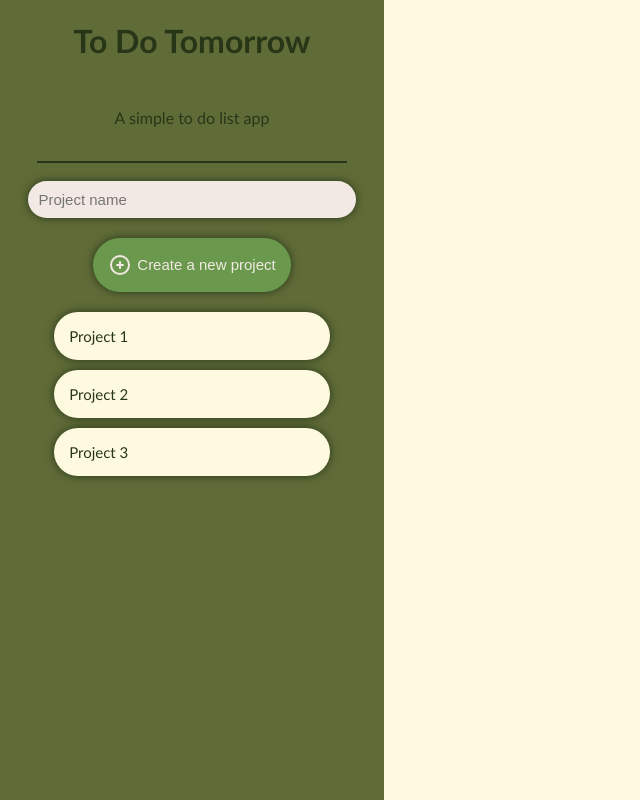
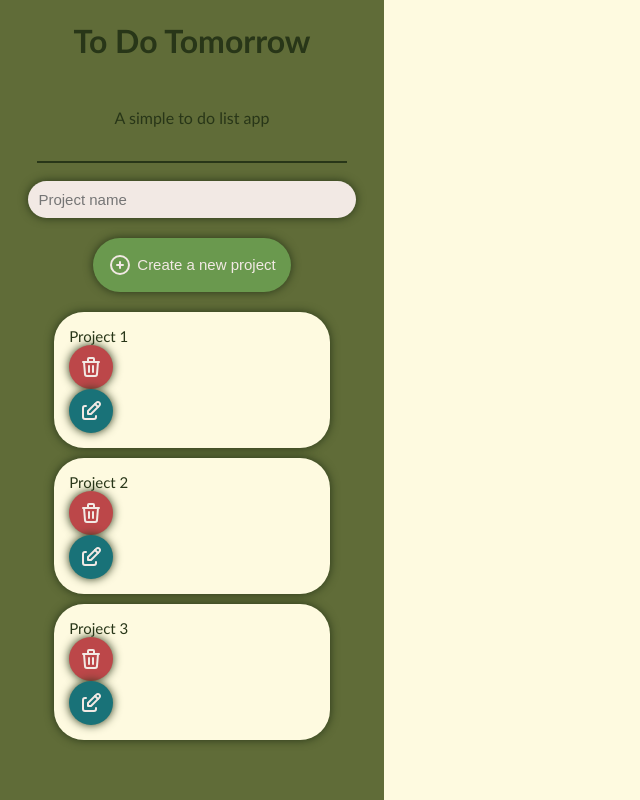
Before and after one commit to omar15hr/ToDoTomorrow, a React (Vite) app: page / in a window 1280 px wide. Shown: the whole page, without its empty margins (0-640 px from the left). Built offline with nearby package versions, Linux system fonts and the light colour scheme.

Commit message:
Reducer con el eliminar por id listo para el projecto

```diff
--- a/src/components/ProjectsList.tsx
+++ b/src/components/ProjectsList.tsx
@@ -1,45 +1,61 @@
-
-
-const projects: {
-  id: string,
-  name: string
-}[] = [
-  {
-    id: "1",
-    name: "Project 1",
-  },
-  {
-    id: "2",
-    name: "Project 2",
-  },
-  {
-    id: "3",
-    name: "Project 3",
-  }
-];
+import { useAppDispatch, useAppSelector } from "../hooks/store";
+import { deleteProjectById, ProjectId } from "../store/projects/projectsSlice";
 
 export function ProjectsList() {
+  const projects = useAppSelector((state) => state.projects);
+  const dispatch = useAppDispatch();
 
+  const handleDeleteProject = (id: ProjectId) => {
+    dispatch(deleteProjectById(id));
+  };
 
   return (
     <div className="project-ul">
-        {
-          projects.map((project) => (
-            <div
-              key={project.id}
-              className="project-item"
+      {projects.map((item) => (
+        <div key={item.id} className="project-item">
+          {item.name}
+          <button onClick={() => handleDeleteProject(item.id)} className="delete-project-button">
+            <svg
+              xmlns="http://www.w3.org/2000/svg"
+              width="24"
+              height="24"
+              viewBox="0 0 24 24"
+              fill="none"
+              stroke="currentColor"
+              strokeWidth="2"
+              strokeLinecap="round"
+              strokeLinejoin="round"
+              className="icon icon-tabler icons-tabler-outline icon-tabler-trash"
             >
-              {project.name}
-            </div>
-          ))
-        }
+              <path stroke="none" d="M0 0h24v24H0z" fill="none" />
+              <path d="M4 7l16 0" />
+              <path d="M10 11l0 6" />
+              <path d="M14 11l0 6" />
+              <path d="M5 7l1 12a2 2 0 0 0 2 2h8a2 2 0 0 0 2 -2l1 -12" />
+              <path d="M9 7v-3a1 1 0 0 1 1 -1h4a1 1 0 0 1 1 1v3" />
+            </svg>
+          </button>
+          <button className="update-project-button">
+            <svg
+              xmlns="http://www.w3.org/2000/svg"
+              width="24"
+              height="24"
+              viewBox="0 0 24 24"
+              fill="none"
+              stroke="currentColor"
+              strokeWidth="2"
+              strokeLinecap="round"
+              strokeLinejoin="round"
+              className="icon icon-tabler icons-tabler-outline icon-tabler-edit"
+            >
+              <path stroke="none" d="M0 0h24v24H0z" fill="none" />
+              <path d="M7 7h-1a2 2 0 0 0 -2 2v9a2 2 0 0 0 2 2h9a2 2 0 0 0 2 -2v-1" />
+              <path d="M20.385 6.585a2.1 2.1 0 0 0 -2.97 -2.97l-8.415 8.385v3h3l8.385 -8.415z" />
+              <path d="M16 5l3 3" />
+            </svg>
+          </button>
+        </div>
+      ))}
     </div>
-  )
+  );
 }
-
-// <button
-//         className="delete-project-button"><svg  xmlns="http://www.w3.org/2000/svg"  width="24"  height="24"  viewBox="0 0 24 24"  fill="none"  stroke="currentColor"  stroke-width="2"  stroke-linecap="round"  stroke-linejoin="round"  className="icon icon-tabler icons-tabler-outline icon-tabler-trash"><path stroke="none" d="M0 0h24v24H0z" fill="none"/><path d="M4 7l16 0" /><path d="M10 11l0 6" /><path d="M14 11l0 6" /><path d="M5 7l1 12a2 2 0 0 0 2 2h8a2 2 0 0 0 2 -2l1 -12" /><path d="M9 7v-3a1 1 0 0 1 1 -1h4a1 1 0 0 1 1 1v3" /></svg>
-//       </button>
-//       <button
-//         className="update-project-button"><svg  xmlns="http://www.w3.org/2000/svg"  width="24"  height="24"  viewBox="0 0 24 24"  fill="none"  stroke="currentColor"  stroke-width="2"  stroke-linecap="round"  stroke-linejoin="round"  className="icon icon-tabler icons-tabler-outline icon-tabler-edit"><path stroke="none" d="M0 0h24v24H0z" fill="none"/><path d="M7 7h-1a2 2 0 0 0 -2 2v9a2 2 0 0 0 2 2h9a2 2 0 0 0 2 -2v-1" /><path d="M20.385 6.585a2.1 2.1 0 0 0 -2.97 -2.97l-8.415 8.385v3h3l8.385 -8.415z" /><path d="M16 5l3 3" /></svg>
-//       </button>
--- a/src/components/Sidebar.tsx
+++ b/src/components/Sidebar.tsx
@@ -26,7 +26,7 @@ export function Sidebar() {
         <button
           className="create-project-button"
         >
-          <svg  xmlns="http://www.w3.org/2000/svg"  width="24"  height="24"  viewBox="0 0 24 24"  fill="none"  stroke="currentColor"  stroke-width="2"  stroke-linecap="round"  stroke-linejoin="round"  className="icon icon-tabler icons-tabler-outline icon-tabler-circle-plus"><path stroke="none" d="M0 0h24v24H0z" fill="none"/><path d="M3 12a9 9 0 1 0 18 0a9 9 0 0 0 -18 0" /><path d="M9 12h6" /><path d="M12 9v6" /></svg>
+          <svg  xmlns="http://www.w3.org/2000/svg"  width="24"  height="24"  viewBox="0 0 24 24"  fill="none"  stroke="currentColor"  strokeWidth="2"  strokeLinecap="round"  strokeLinejoin="round"  className="icon icon-tabler icons-tabler-outline icon-tabler-circle-plus"><path stroke="none" d="M0 0h24v24H0z" fill="none"/><path d="M3 12a9 9 0 1 0 18 0a9 9 0 0 0 -18 0" /><path d="M9 12h6" /><path d="M12 9v6" /></svg>
           Create a new project
         </button>
 
--- a/src/store/index.ts
+++ b/src/store/index.ts
@@ -3,7 +3,7 @@ import { ProjectSlice } from './projects/projectsSlice'
 
 export const store = configureStore({
   reducer: {
-    project: ProjectSlice.reducer,
+    projects: ProjectSlice.reducer,
   },
 })
 
--- a/src/store/projects/projectsSlice.ts
+++ b/src/store/projects/projectsSlice.ts
@@ -1,23 +1,38 @@
-import { createSlice } from "@reduxjs/toolkit";
+import { createSlice, PayloadAction } from "@reduxjs/toolkit";
+
+export type ProjectId = string;
 
 export interface Project {
   name: string;
 }
 
 export interface ProjectWithId extends Project {
-  id: string;
+  id: ProjectId;
 }
 
-const initialState: ProjectWithId[] = [];
+const initialState: ProjectWithId[] = [
+  {
+    id: "1",
+    name: "Project 1",
+  },
+  {
+    id: "2",
+    name: "Project 2",
+  },
+  {
+    id: "3",
+    name: "Project 3",
+  },
+];
 
 export const ProjectSlice = createSlice({
-  name: "project",
+  name: "projects",
   initialState,
   reducers: {
     addNewProject: (state, action) => {
       return [...state, action.payload];
     },
-    deleteProjectById: (state, action) => {
+    deleteProjectById: (state, action: PayloadAction<ProjectId>) => {
       const id = action.payload;
       return state.filter((project) => project.id !== id);
     }
```
